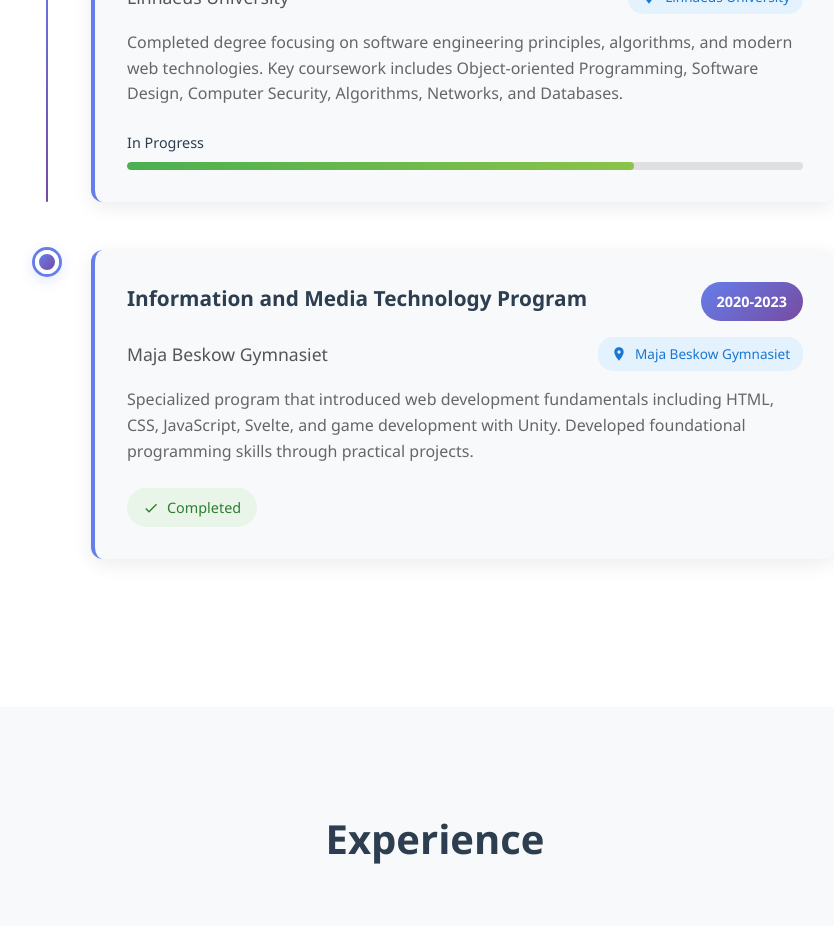
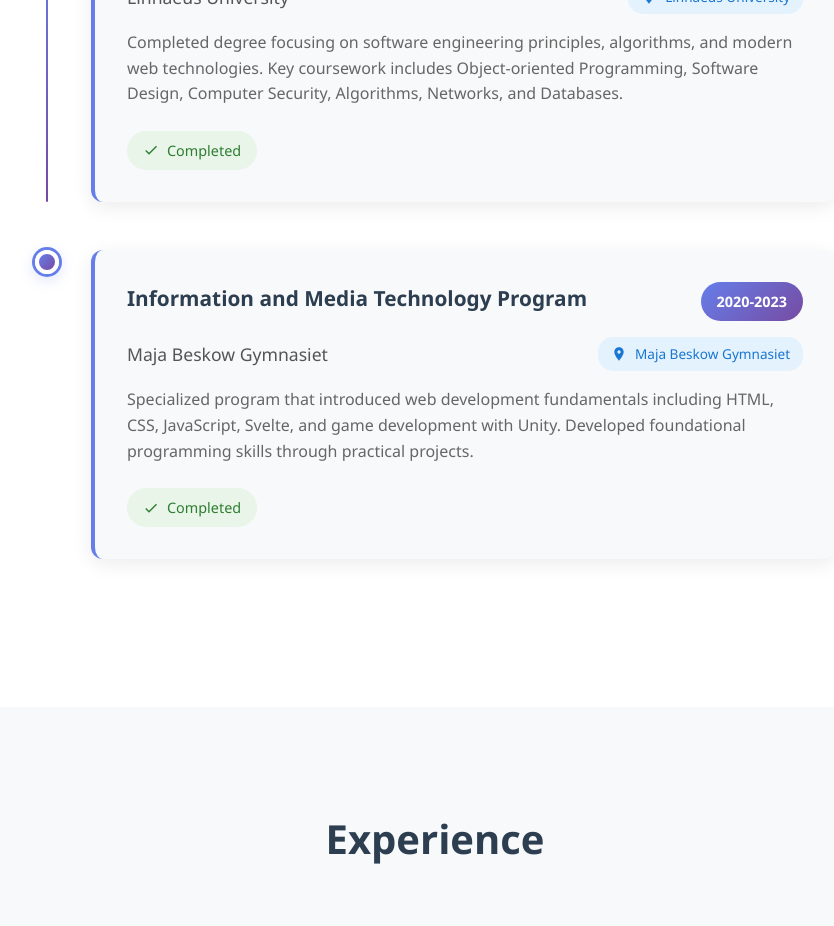
Before and after one commit to alhusseinalahmed/portfolio-app, a React (Vite) app: page / in a window 1280 px wide. Shown: the part 2520-3446 px from the top of the page, without its empty margins (205-1039 px from the left). Built offline with nearby package versions, Linux system fonts and the light colour scheme.

Commit message:
Update education year condition to include 2028

```diff
--- a/src/components/Education.jsx
+++ b/src/components/Education.jsx
@@ -43,7 +43,7 @@ const Education = () => {
                 <p className="timeline-details">{edu.details}</p>
 
                 <div className="timeline-progress">
-                  {edu.year.includes("Present") || edu.year.includes("2026") ? (
+                  {edu.year.includes("Present") || edu.year.includes("2028") ? (
                     <div className="progress-container">
                       <span className="progress-label">In Progress</span>
                       <div className="progress-bar">
```
